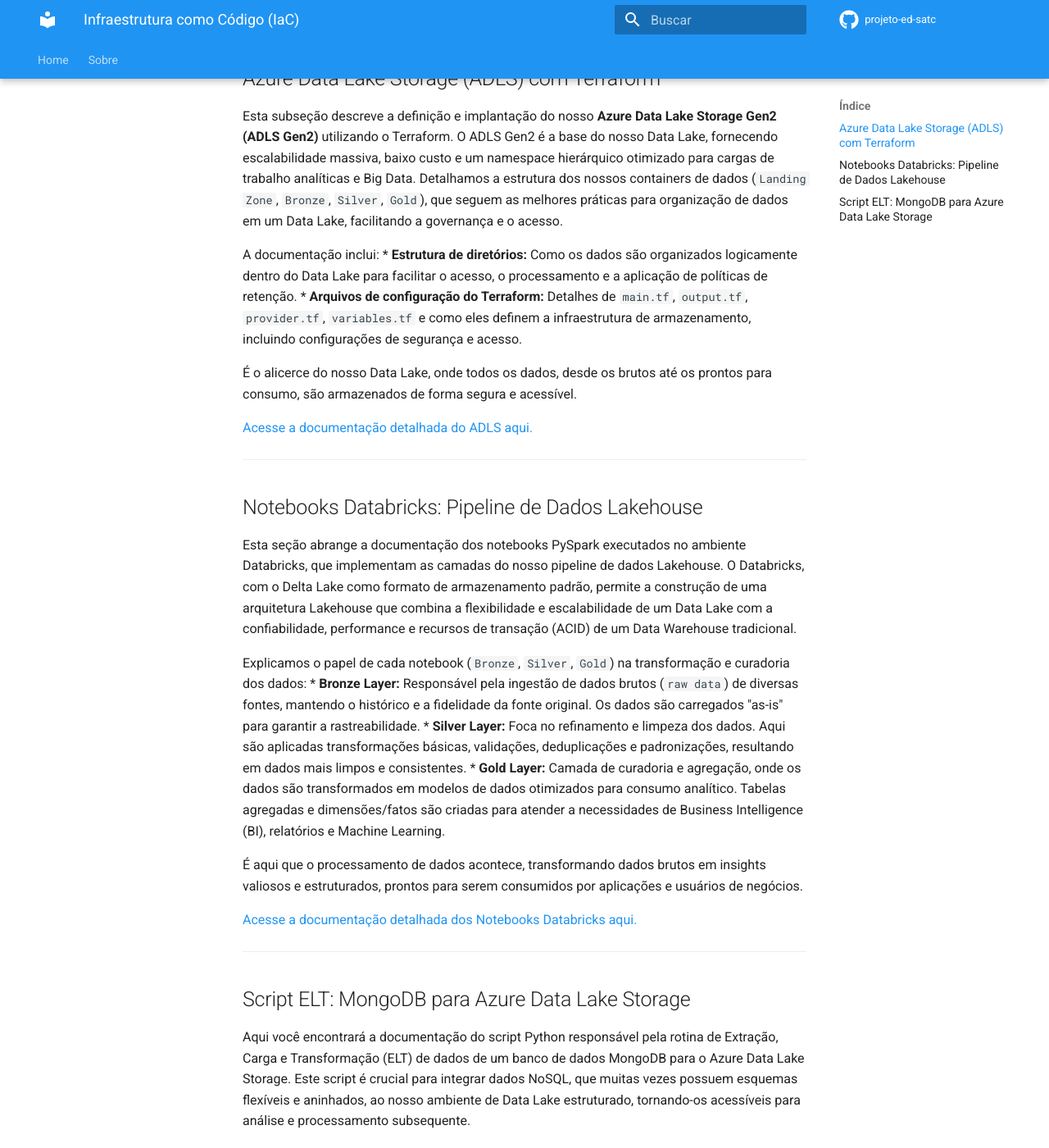
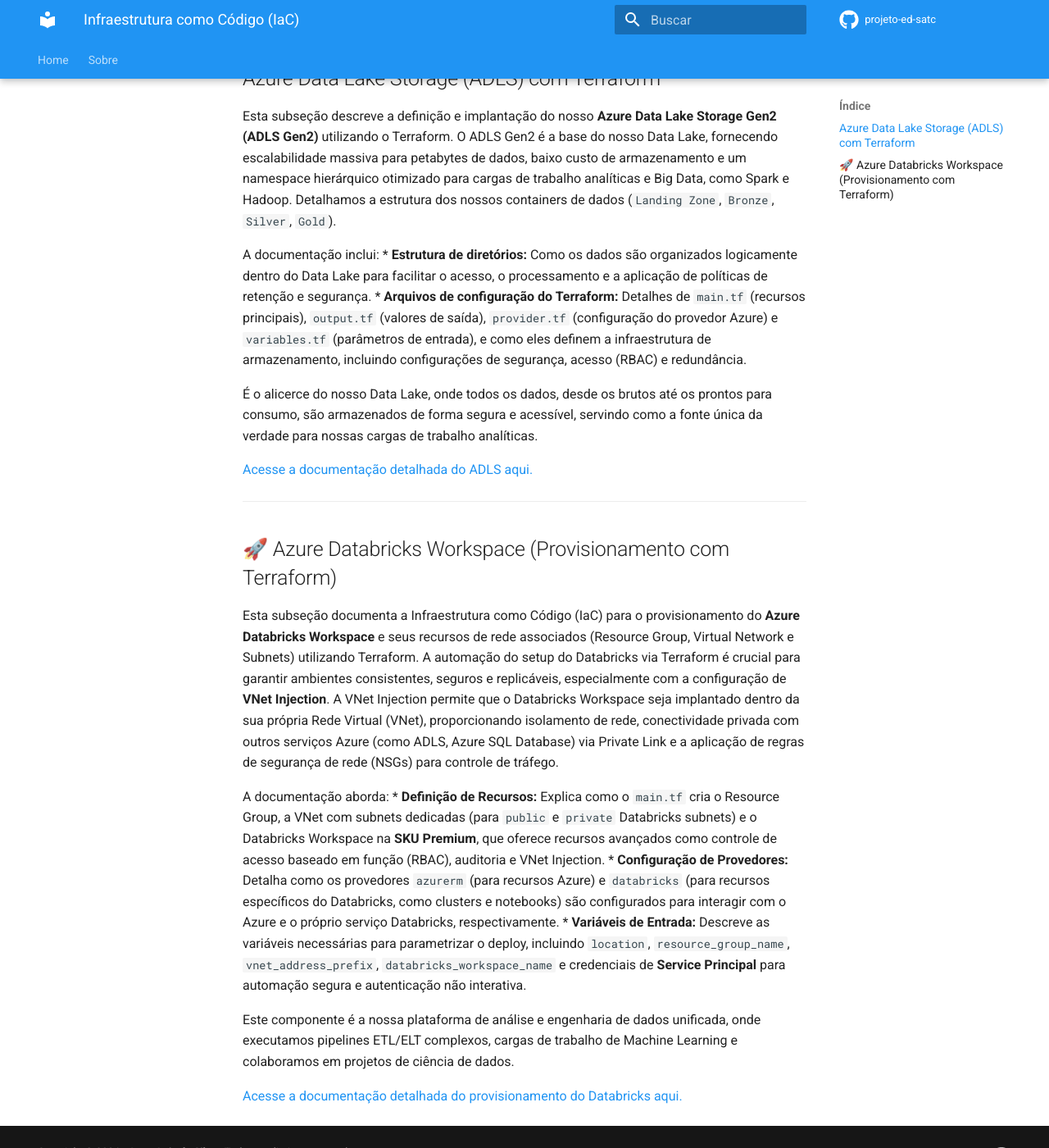
Before and after one commit to taylorteixeira/projeto-ed-satc, an MkDocs documentation site: the page built from docs/iac/index.md, in a window 1280 px wide and 1400 px high, scrolled down 360 px. Shown: the whole window at 82% size. Built offline with MkDocs 1.6.1 and Material for MkDocs 9.7.7, drawn with Linux system fonts in a browser that asks for light colours; comment, search, counter and statistics services are not loaded; some of the changed text lies outside the part shown.

Commit message:
docs: adiciona e modifica partes da documentação

```diff
--- a/docs/iac/index.md
+++ b/docs/iac/index.md
@@ -1,6 +1,6 @@
 # Infraestrutura como Código (IaC)
 
-Bem-vindo à seção de Infraestrutura como Código (IaC) do nosso projeto. Aqui você encontrará a documentação detalhada sobre como os recursos de infraestrutura são provisionados, configurados e gerenciados.
+Bem-vindo à seção de Infraestrutura como Código (IaC) do nosso projeto. Aqui você encontrará a documentação detalhada sobre como os recursos de infraestrutura são provisionados, configurados e gerenciados de forma automatizada e versionada.
 
 Nesta seção, abordamos a configuração da nossa infraestrutura de dados no ambiente Azure, com foco nos principais componentes que sustentam nosso pipeline de dados Lakehouse:
 
@@ -8,45 +8,28 @@
 
 ## Azure Data Lake Storage (ADLS) com Terraform
 
-Esta subseção descreve a definição e implantação do nosso **Azure Data Lake Storage Gen2 (ADLS Gen2)** utilizando o Terraform. O ADLS Gen2 é a base do nosso Data Lake, fornecendo escalabilidade massiva, baixo custo e um namespace hierárquico otimizado para cargas de trabalho analíticas e Big Data. Detalhamos a estrutura dos nossos containers de dados (`Landing Zone`, `Bronze`, `Silver`, `Gold`), que seguem as melhores práticas para organização de dados em um Data Lake, facilitando a governança e o acesso.
+Esta subseção descreve a definição e implantação do nosso **Azure Data Lake Storage Gen2 (ADLS Gen2)** utilizando o Terraform. O ADLS Gen2 é a base do nosso Data Lake, fornecendo escalabilidade massiva para petabytes de dados, baixo custo de armazenamento e um namespace hierárquico otimizado para cargas de trabalho analíticas e Big Data, como Spark e Hadoop. Detalhamos a estrutura dos nossos containers de dados (`Landing Zone`, `Bronze`, `Silver`, `Gold`).
 
 A documentação inclui:
-*   **Estrutura de diretórios:** Como os dados são organizados logicamente dentro do Data Lake para facilitar o acesso, o processamento e a aplicação de políticas de retenção.
-*   **Arquivos de configuração do Terraform:** Detalhes de `main.tf`, `output.tf`, `provider.tf`, `variables.tf` e como eles definem a infraestrutura de armazenamento, incluindo configurações de segurança e acesso.
+*   **Estrutura de diretórios:** Como os dados são organizados logicamente dentro do Data Lake para facilitar o acesso, o processamento e a aplicação de políticas de retenção e segurança.
+*   **Arquivos de configuração do Terraform:** Detalhes de `main.tf` (recursos principais), `output.tf` (valores de saída), `provider.tf` (configuração do provedor Azure) e `variables.tf` (parâmetros de entrada), e como eles definem a infraestrutura de armazenamento, incluindo configurações de segurança, acesso (RBAC) e redundância.
 
 
-É o alicerce do nosso Data Lake, onde todos os dados, desde os brutos até os prontos para consumo, são armazenados de forma segura e acessível.
+É o alicerce do nosso Data Lake, onde todos os dados, desde os brutos até os prontos para consumo, são armazenados de forma segura e acessível, servindo como a fonte única da verdade para nossas cargas de trabalho analíticas.
 
 [Acesse a documentação detalhada do ADLS aqui.](adls.md)
 
 ---
 
-## Notebooks Databricks: Pipeline de Dados Lakehouse
+## 🚀 Azure Databricks Workspace (Provisionamento com Terraform)
 
-Esta seção abrange a documentação dos notebooks PySpark executados no ambiente Databricks, que implementam as camadas do nosso pipeline de dados Lakehouse. O Databricks, com o Delta Lake como formato de armazenamento padrão, permite a construção de uma arquitetura Lakehouse que combina a flexibilidade e escalabilidade de um Data Lake com a confiabilidade, performance e recursos de transação (ACID) de um Data Warehouse tradicional.
+Esta subseção documenta a Infraestrutura como Código (IaC) para o provisionamento do **Azure Databricks Workspace** e seus recursos de rede associados (Resource Group, Virtual Network e Subnets) utilizando Terraform. A automação do setup do Databricks via Terraform é crucial para garantir ambientes consistentes, seguros e replicáveis, especialmente com a configuração de **VNet Injection**. A VNet Injection permite que o Databricks Workspace seja implantado dentro da sua própria Rede Virtual (VNet), proporcionando isolamento de rede, conectividade privada com outros serviços Azure (como ADLS, Azure SQL Database) via Private Link e a aplicação de regras de segurança de rede (NSGs) para controle de tráfego.
 
-Explicamos o papel de cada notebook (`Bronze`, `Silver`, `Gold`) na transformação e curadoria dos dados:
-*   **Bronze Layer:** Responsável pela ingestão de dados brutos (`raw data`) de diversas fontes, mantendo o histórico e a fidelidade da fonte original. Os dados são carregados "as-is" para garantir a rastreabilidade.
-*   **Silver Layer:** Foca no refinamento e limpeza dos dados. Aqui são aplicadas transformações básicas, validações, deduplicações e padronizações, resultando em dados mais limpos e consistentes.
-*   **Gold Layer:** Camada de curadoria e agregação, onde os dados são transformados em modelos de dados otimizados para consumo analítico. Tabelas agregadas e dimensões/fatos são criadas para atender a necessidades de Business Intelligence (BI), relatórios e Machine Learning.
+A documentação aborda:
+*   **Definição de Recursos:** Explica como o `main.tf` cria o Resource Group, a VNet com subnets dedicadas (para `public` e `private` Databricks subnets) e o Databricks Workspace na **SKU Premium**, que oferece recursos avançados como controle de acesso baseado em função (RBAC), auditoria e VNet Injection.
+*   **Configuração de Provedores:** Detalha como os provedores `azurerm` (para recursos Azure) e `databricks` (para recursos específicos do Databricks, como clusters e notebooks) são configurados para interagir com o Azure e o próprio serviço Databricks, respectivamente.
+*   **Variáveis de Entrada:** Descreve as variáveis necessárias para parametrizar o deploy, incluindo `location`, `resource_group_name`, `vnet_address_prefix`, `databricks_workspace_name` e credenciais de **Service Principal** para automação segura e autenticação não interativa.
 
-É aqui que o processamento de dados acontece, transformando dados brutos em insights valiosos e estruturados, prontos para serem consumidos por aplicações e usuários de negócios.
+Este componente é a nossa plataforma de análise e engenharia de dados unificada, onde executamos pipelines ETL/ELT complexos, cargas de trabalho de Machine Learning e colaboramos em projetos de ciência de dados.
 
-[Acesse a documentação detalhada dos Notebooks Databricks aqui.](databricks_notebooks.md)
-
----
-
-## Script ELT: MongoDB para Azure Data Lake Storage
-
-Aqui você encontrará a documentação do script Python responsável pela rotina de Extração, Carga e Transformação (ELT) de dados de um banco de dados MongoDB para o Azure Data Lake Storage. Este script é crucial para integrar dados NoSQL, que muitas vezes possuem esquemas flexíveis e aninhados, ao nosso ambiente de Data Lake estruturado, tornando-os acessíveis para análise e processamento subsequente.
-
-A documentação detalha:
-*   **Pré-requisitos:** Bibliotecas Python necessárias (e.g., `pymongo`, `azure-storage-blob`) e configurações de ambiente para conexão segura.
-*   **Lógica de funcionamento:** Como o script se conecta ao MongoDB, extrai os dados (considerando grandes volumes e paginação), realiza transformações básicas (como normalização de JSON, inferência de esquema ou aplanamento de documentos aninhados) e os carrega no ADLS em formatos otimizados para análise (e.g., Parquet, Delta Lake).
-*   **Variáveis de ambiente:** Parâmetros de configuração essenciais para a execução segura e flexível do script (e.g., connection strings, nomes de containers).
-
-Este script garante que os dados NoSQL do nosso ambiente sejam ingeridos de forma eficiente e estruturada para o Data Lake, superando os desafios de integração de dados semi-estruturados.
-
-[Acesse a documentação detalhada do script ELT MongoDB aqui.](mongo_script.md)
-
----
+[Acesse a documentação detalhada do provisionamento do Databricks aqui.](databricks_provisioning.md)
```
Also changed, not shown: docs/iac/adls.md (+17 -15 lines), docs/iac/databricks_provisioning.md (added, +175 -0 lines), docs/projeto_ed_satc/databricks_notebooks.md (renamed from docs/iac/databricks_notebooks.md, +3 -3 lines), docs/projeto_ed_satc/index.md (added, +35 -0 lines), docs/projeto_ed_satc/mongo_script.md (renamed from docs/iac/mongo_script.md, +2 -2 lines).
